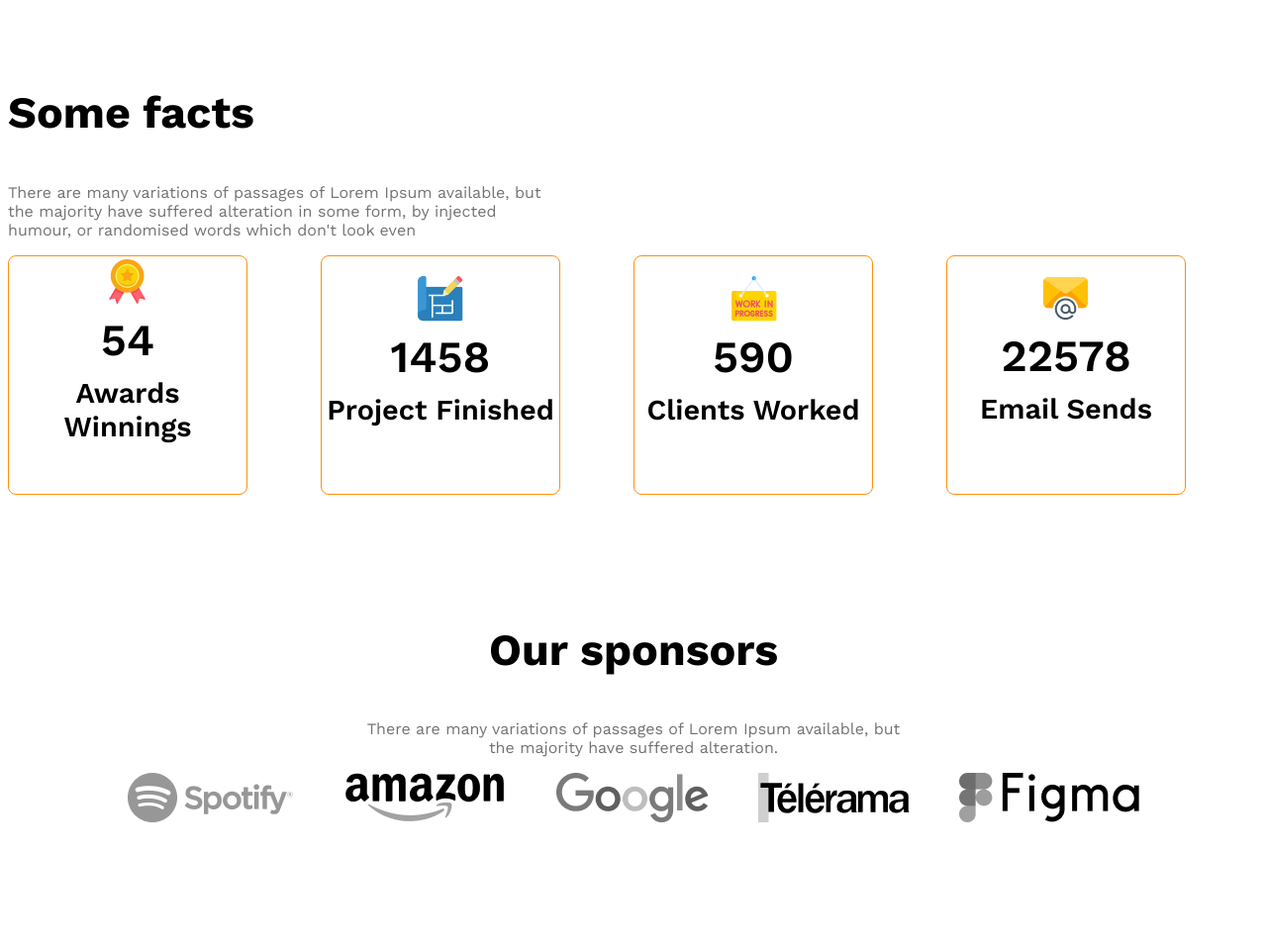
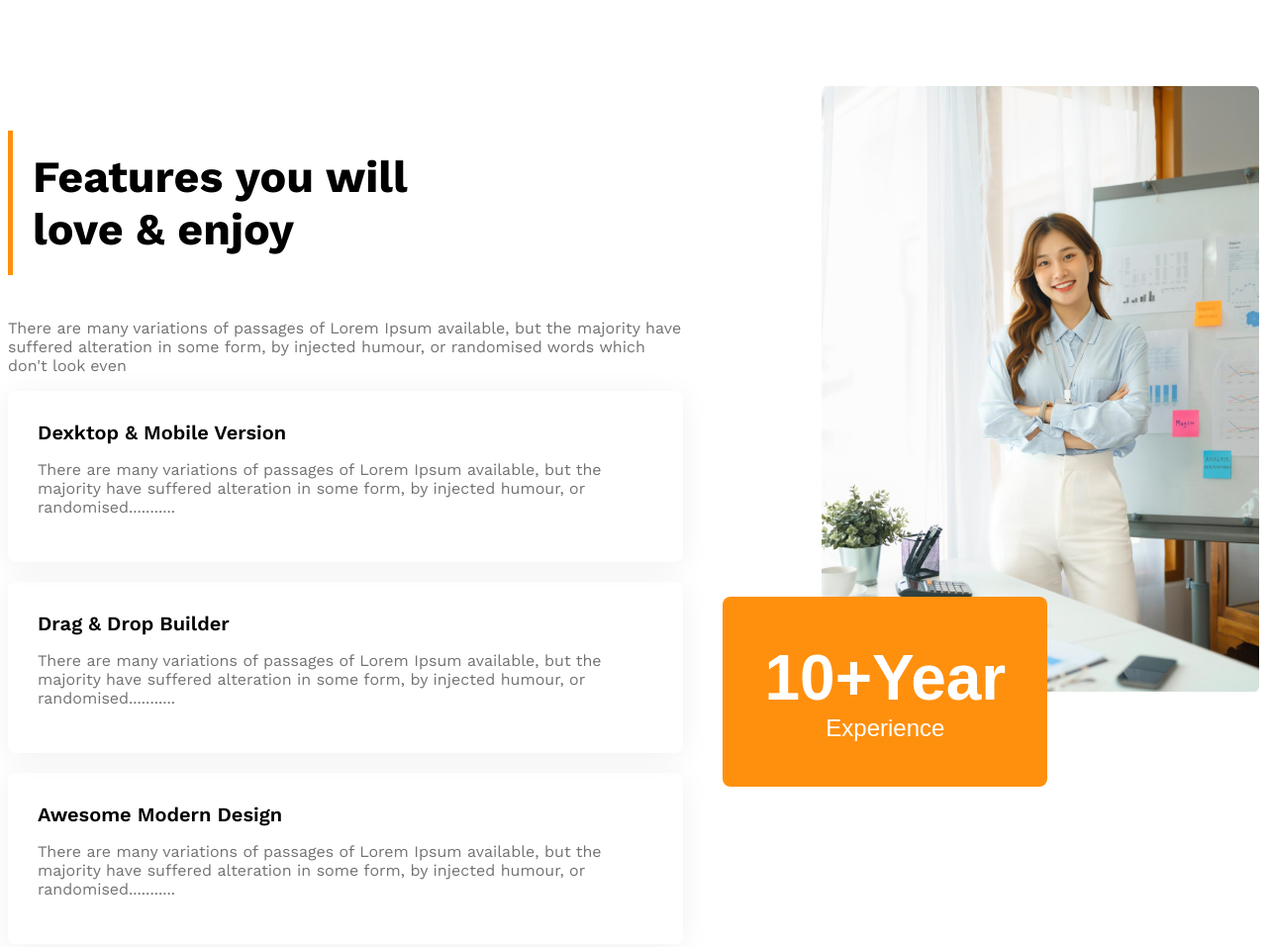
Before and after one commit to mjalam-360/my-architec-website, a plain HTML site: page index.html in a window 1280 px wide. Shown: the part 2060-3017 px from the top of the page at 99% size. Before the commit the page ends 2941 px from the top, so only its background shows below. Drawn offline with nearby package versions, Linux system fonts and the light colour scheme.

Commit message:
experence

```diff
--- a/index.html
+++ b/index.html
@@ -42,6 +42,42 @@
             <button class="btn-primary">Explore More</button>
         </div>
       </section>
+
+      <!-- Features section start -->
+
+      <section class="features display-flex">
+        <div>
+            <h3 id="feature-section-title" class="section-title">Features you will<br>love & enjoy</h3>
+            <p class="text-light-gray">There are many variations of passages of Lorem Ipsum available, but the majority have suffered alteration in some form, by injected humour, or randomised words which don't look even</p>
+            <!-- feaures card container -->
+             <div class="feature-card">
+                <h4 class="feature-title">Dexktop & Mobile Version</h4>
+                <p class="text-light-gray">There are many variations of passages of Lorem Ipsum available, but the majority have suffered alteration in some form, by injected humour, or randomised...........</p>
+             </div>
+             <div class="feature-card">
+                <h4 class="feature-title">Drag & Drop Builder</h4>
+                <p class="text-light-gray">There are many variations of passages of Lorem Ipsum available, but the majority have suffered alteration in some form, by injected humour, or randomised...........</p>
+             </div>
+             <div class="feature-card">
+                <h4 class="feature-title">Awesome Modern Design</h4>
+                <p class="text-light-gray">There are many variations of passages of Lorem Ipsum available, but the majority have suffered alteration in some form, by injected humour, or randomised...........</p>
+             </div>
+             <div class="feature-card">
+                <h4 class="feature-title">Super Easy to Edit</h4>
+                <p class="text-light-gray">There are many variations of passages of Lorem Ipsum available, but the majority have suffered alteration in some form, by injected humour, or randomised...........</p>
+             </div>
+        </div>
+        <div class="featured-architect">
+            <img src="images/architect.png" alt="">
+            <button id="experience-badge" class="btn-primary">
+                <span id="experience-year" >10+Year</span>
+                <br>
+                <span>Experience</span>
+            </button>
+
+        </div>
+      </section>
+
       <!-- featurs will enjoy -->
        <section>
        </section>
--- a/style/style.css
+++ b/style/style.css
@@ -116,6 +116,40 @@ main > section{
 #quick-list{
   font-weight: 500;
 }
+/* features secion related styles */
+#feature-section-title{
+  border-left: 5px solid #FF900E;
+  padding: 20px;
+}
+.feature-card{
+  padding: 30px;
+  border-radius: 8px;
+  box-shadow: 0 4px 30px 0 rgba(0, 0, 0, 0.06);
+  margin-bottom: 20px;
+}
+.feature-card .feature-title{
+  font-size: 1.25rem;
+  font-weight: 600;
+  margin-top: 0px;
+  margin-bottom: 0px;
+}
+#experience-badge{
+  padding: 45px 42px;
+  font-size: 1.5rem;
+  font-weight: 500;
+  margin-left: -100px;
+  margin-top: -100px;
+}
+#experience-year{
+  font-size: 4rem;
+  font-weight: 700;
+}
+.featured-architect img{
+  width: 100%;
+}
+.features{
+  gap: 140px;
+}
 /* some fact related styles */
 .facts-container{
   display: grid;
@@ -148,6 +182,7 @@ main > section{
 @media screen and (max-width: 576px) {
   .navbar,
   .nav-links,
+  .features,
   .teams {
     flex-direction: column;
   }
@@ -160,6 +195,10 @@ main > section{
   .our-features{
     margin-left: 20px;
   }
+  #experience-badge{
+    margin-top: 20px;
+    margin-bottom: 20px;
+  }
   .facts-container{
     justify-items: center;
     gap: 24px;
@@ -171,7 +210,7 @@ main > section{
 }
 /* medium size device */
 @media screen and (min-width:576px) and (max-width: 992px) {
-  .teams{
+  .teams,.features{
     flex-direction: column;
   }
   .our-features{
@@ -182,4 +221,11 @@ main > section{
     gap: 50px;
     justify-items: center;
   }
+  #experience-badge{
+    padding: 45px 42px;
+    font-size: 1.5rem;
+    font-weight: 500;
+    margin-left: -100px;
+    margin-top: -100px;
+  }
 }
```
